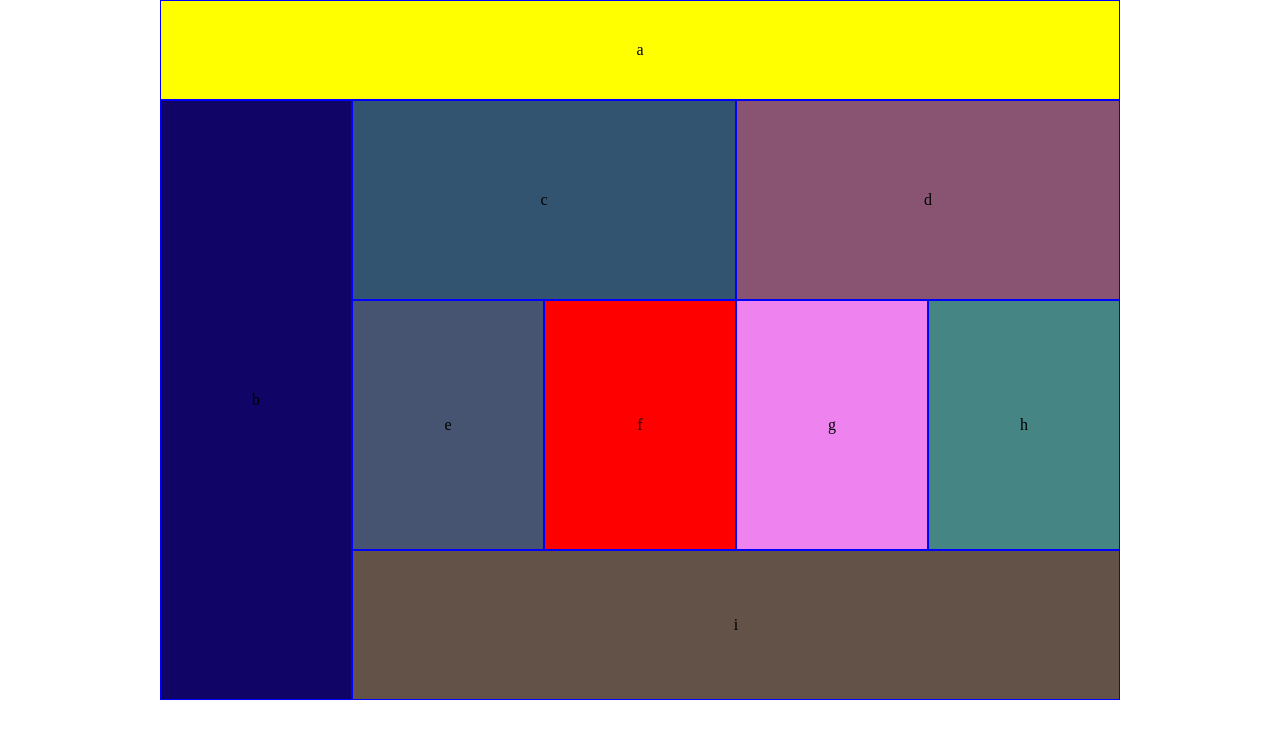
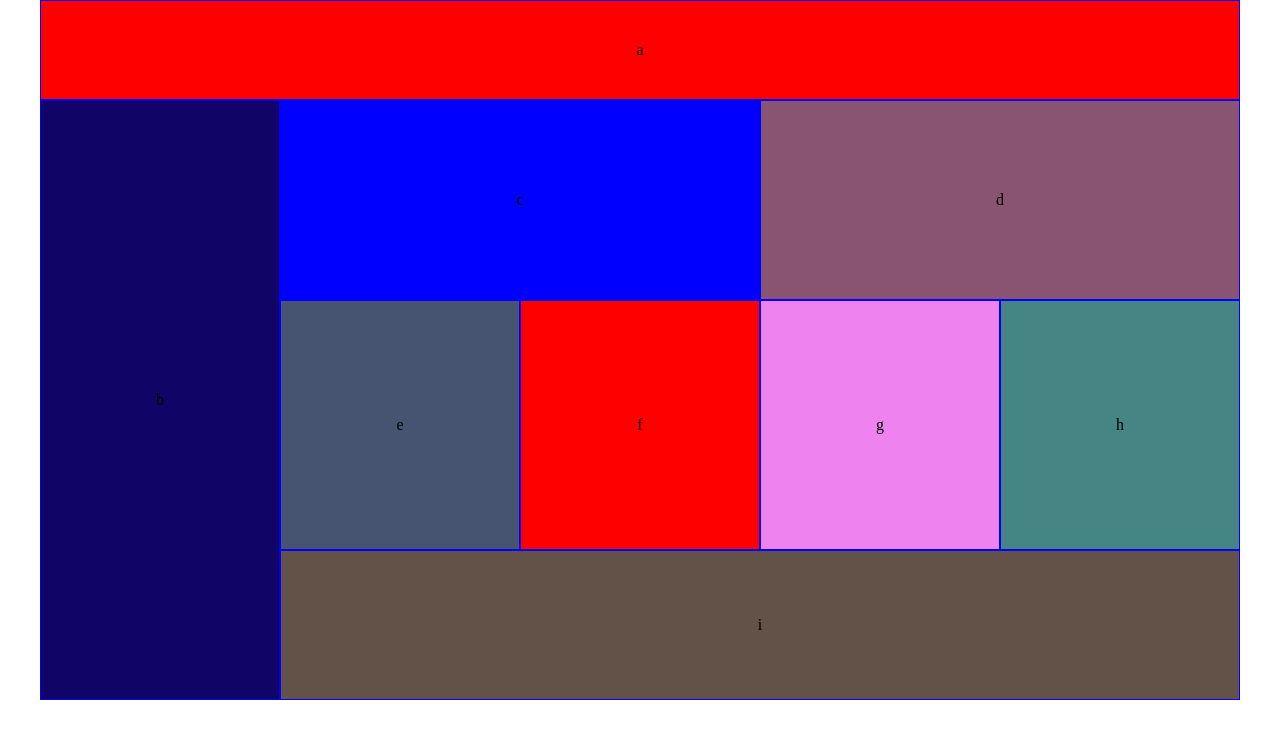
Before and after one commit to WondwosenTsige/lab-01, a plain HTML site: page index.html in a window 1280 px wide. Drawn offline with Linux system fonts and the light colour scheme.

Commit message:
lab 01 completed as requested

```diff
--- a/base.css
+++ b/base.css
@@ -132,3 +132,71 @@ body{
 
 }
 }
+
+
+@media(min-width: 961px){
+
+    body{
+        max-width: 1200px;
+        /* box-sizing: border-box; */
+        margin: auto;
+    }
+
+    .a{
+        height: 100px;
+        background-color: red;
+
+    }
+    .b{
+        height: 600px;
+        width: 20%;
+        background-color: #100566;
+        float: left;
+    }
+
+    .c{
+        height: 200px;
+        width: 40%;
+        background-color: blue;
+        float: left;
+    }
+    .d{
+        height: 200px;
+        width: 40%;
+        background-color: #895471;
+        float: left;
+
+    }
+
+    .e{
+        height: 250px;
+        width: 20%;
+        background-color: #475471;
+        float: left;
+
+    }
+    .f{
+        height: 250px;
+        width: 20%;
+        background-color: red;
+        float: left;
+
+    }
+    .g{
+        height: 250px;
+        width: 20%;
+        background-color: violet;
+        float: left;
+
+
+    }
+    .h{
+        height: 250px;
+        width: 20%;
+    }
+    .i{
+        height: 150px;
+        width: 80%
+
+    }
+    }
```
